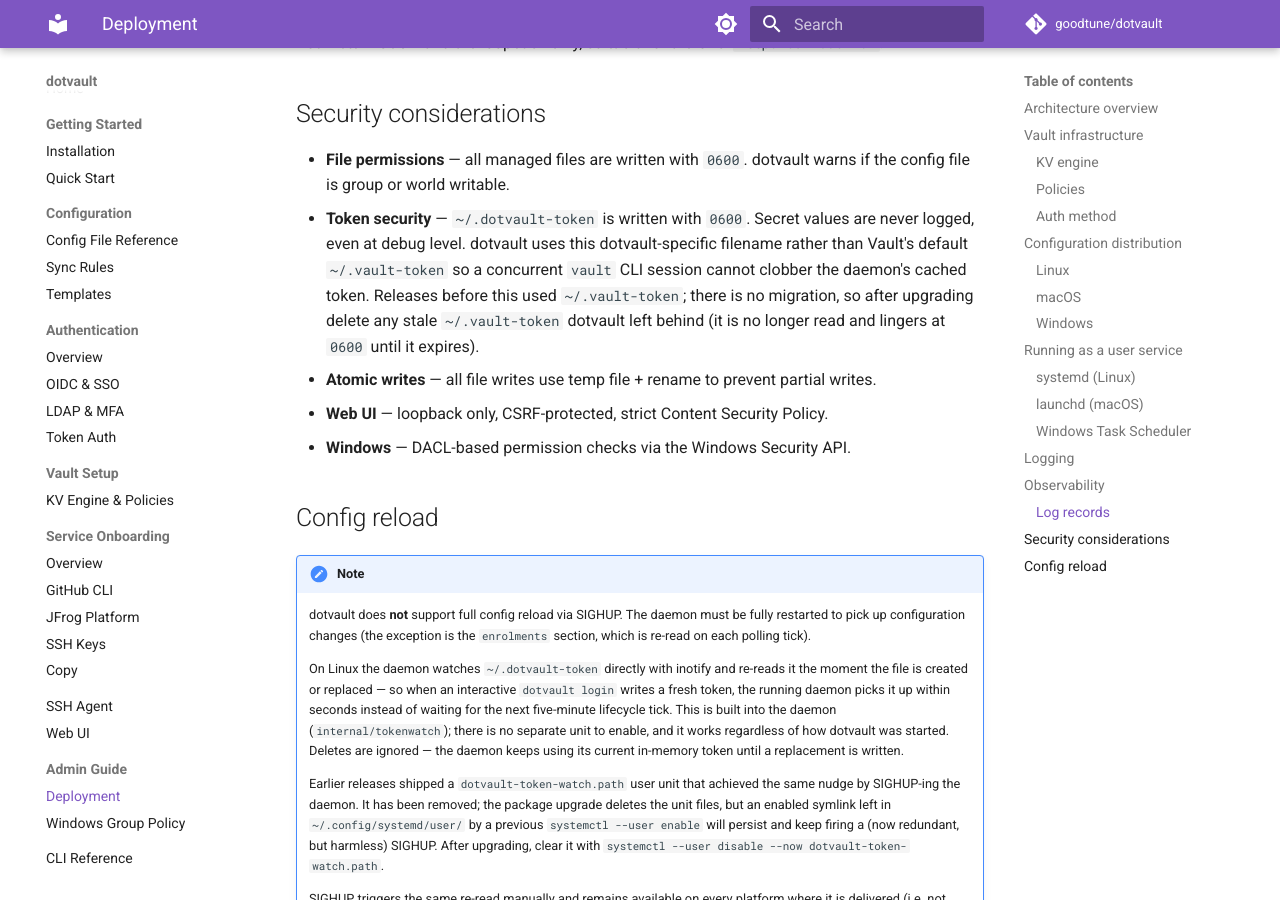
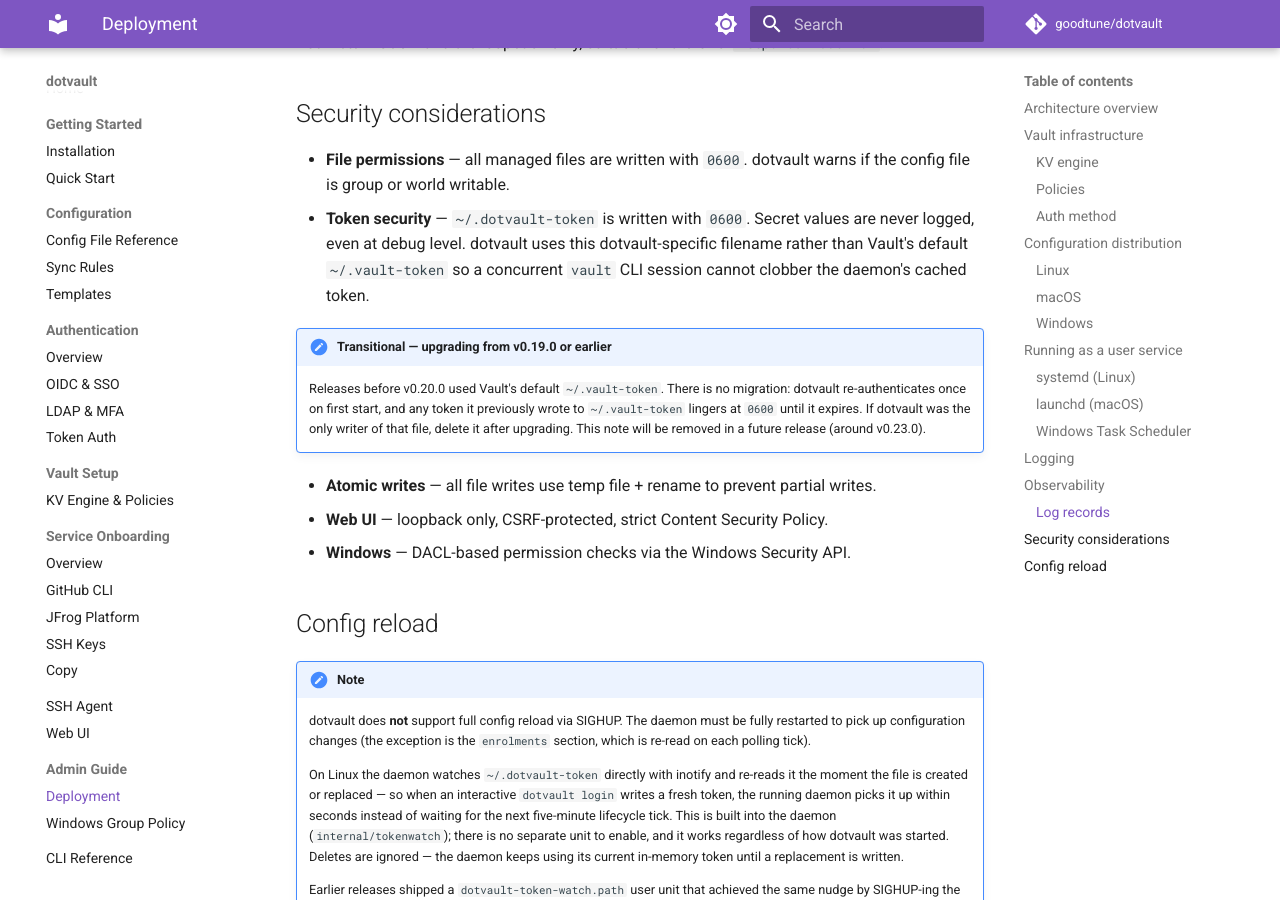
Before and after one commit to goodtune/dotvault, an MkDocs documentation site: the page built from docs/admin/deployment.md, in a window 1280 px wide and 900 px high, scrolled down 7592 px. Built offline with MkDocs 1.6.1 and Material for MkDocs 9.7.7, drawn with Linux system fonts in a browser that asks for light colours; comment, search, counter and statistics services are not loaded.

Commit message:
docs: mark old-token-path notes as transitional
Per PR review, frame the ~/.vault-token upgrade notes in
token.md and deployment.md as short-lived transitional messages
scoped to upgrades from v0.19.0 or earlier, with an HTML comment
flagging removal around v0.23.0 so they don't live in the docs
forever.

```diff
--- a/docs/admin/deployment.md
+++ b/docs/admin/deployment.md
@@ -282,7 +282,11 @@ Both return JSON and are loopback-only, suitable for the OTel `httpcheckreceiver
 ## Security considerations
 
 - **File permissions** — all managed files are written with `0600`. dotvault warns if the config file is group or world writable.
-- **Token security** — `~/.dotvault-token` is written with `0600`. Secret values are never logged, even at debug level. dotvault uses this dotvault-specific filename rather than Vault's default `~/.vault-token` so a concurrent `vault` CLI session cannot clobber the daemon's cached token. Releases before this used `~/.vault-token`; there is no migration, so after upgrading delete any stale `~/.vault-token` dotvault left behind (it is no longer read and lingers at `0600` until it expires).
+- **Token security** — `~/.dotvault-token` is written with `0600`. Secret values are never logged, even at debug level. dotvault uses this dotvault-specific filename rather than Vault's default `~/.vault-token` so a concurrent `vault` CLI session cannot clobber the daemon's cached token.
+
+<!-- TRANSITIONAL: added in v0.20.0 for the ~/.vault-token -> ~/.dotvault-token move. Remove this admonition around v0.23.0 (≈3 minor releases) once upgrading installs are unlikely. -->
+!!! note "Transitional — upgrading from v0.19.0 or earlier"
+    Releases before v0.20.0 used Vault's default `~/.vault-token`. There is no migration: dotvault re-authenticates once on first start, and any token it previously wrote to `~/.vault-token` lingers at `0600` until it expires. If dotvault was the only writer of that file, delete it after upgrading. This note will be removed in a future release (around v0.23.0).
 - **Atomic writes** — all file writes use temp file + rename to prevent partial writes.
 - **Web UI** — loopback only, CSRF-protected, strict Content Security Policy.
 - **Windows** — DACL-based permission checks via the Windows Security API.
```
Also changed, not shown: docs/authentication/token.md (+5 -1 lines).
